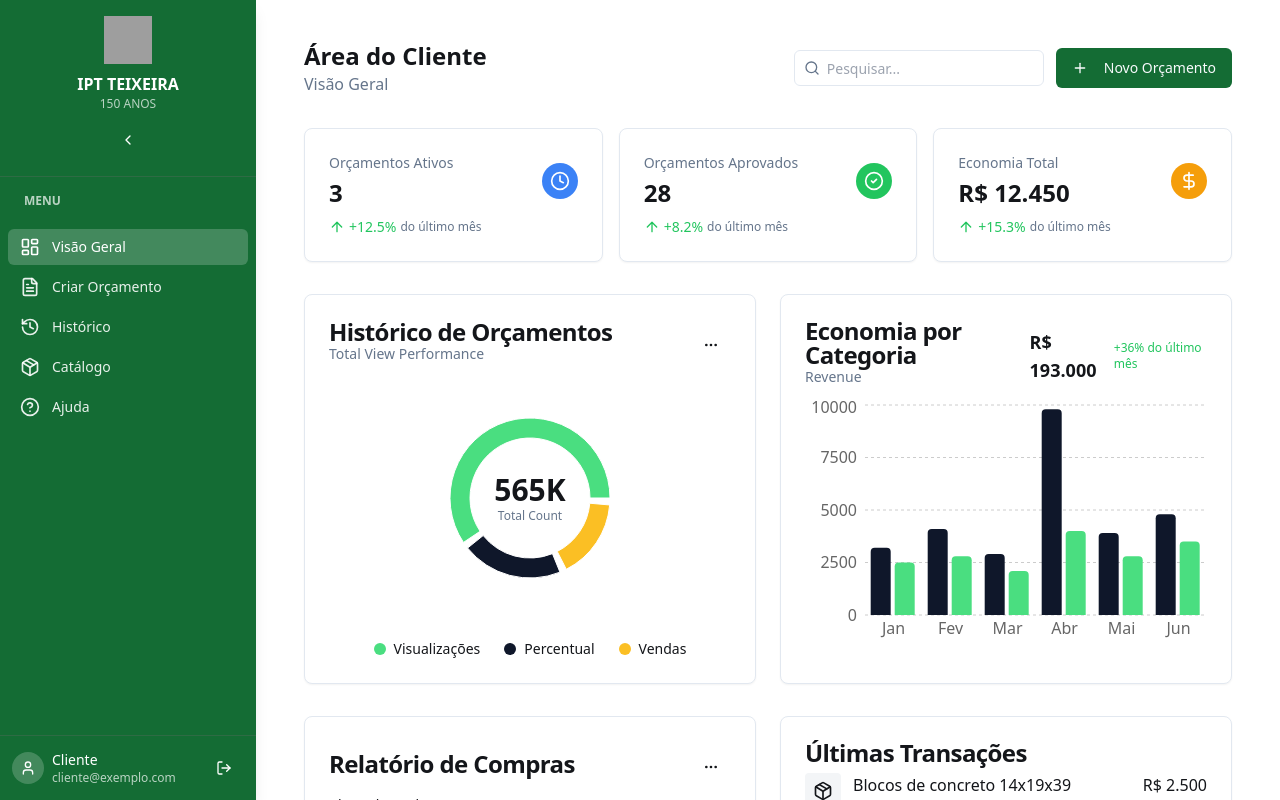
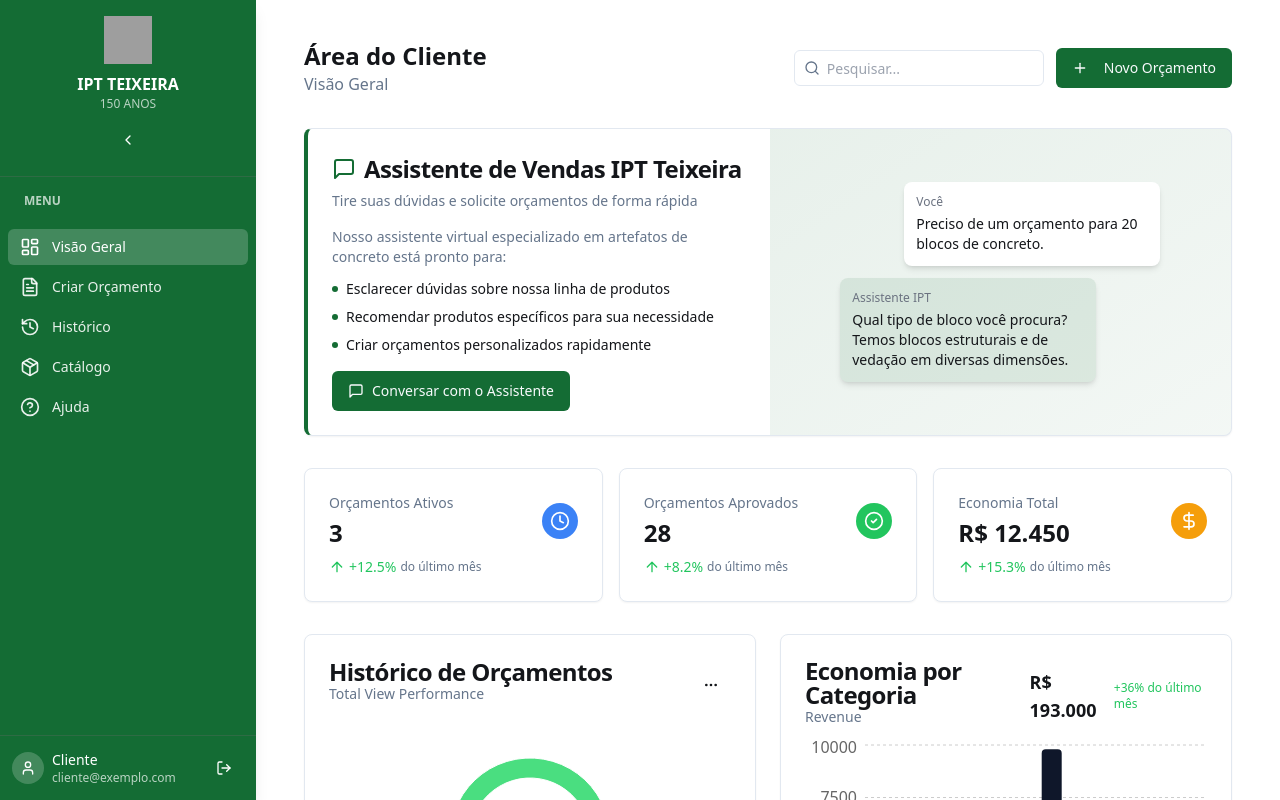
Before and after one commit to gabiebia14/concrete-bid-buddy, a React (Vite) app: page /dashboard in a window 1280 px wide. Built offline with nearby package versions, Linux system fonts and the light colour scheme; grey boxes are pictures that could not be loaded.

Commit message:
Add assistant card to dashboard
Adds a card to the client dashboard highlighting the chat assistant feature for requesting quotes.

```diff
--- a/src/App.tsx
+++ b/src/App.tsx
@@ -10,6 +10,7 @@ import NotFound from './pages/NotFound';
 import ManagerDashboard from './pages/manager/Dashboard';
 import ManagerQuotes from './pages/manager/Quotes';
 import ManagerClients from './pages/manager/Clients';
+import { ChatInterface } from './components/ui/chat-interface';
 import './App.css';
 
 const queryClient = new QueryClient();
@@ -29,6 +30,7 @@ function App() {
               <Route path="/criar-orcamento" element={<CreateQuote />} />
               <Route path="/historico" element={<QuoteHistory />} />
               <Route path="/catalogo" element={<Catalog />} />
+              <Route path="/chat-assistant" element={<ChatInterface />} />
 
               {/* Páginas para Gerentes */}
               <Route path="/manager/dashboard" element={<ManagerDashboard />} />
--- a/src/pages/Dashboard.tsx
+++ b/src/pages/Dashboard.tsx
@@ -1,10 +1,9 @@
-
 import { useState } from 'react';
 import { Layout } from '@/components/layout/Layout';
-import { Card, CardContent, CardDescription, CardHeader, CardTitle } from '@/components/ui/card';
+import { Card, CardContent, CardDescription, CardHeader, CardTitle, CardFooter } from '@/components/ui/card';
 import { Tabs, TabsList, TabsTrigger, TabsContent } from '@/components/ui/tabs';
 import { Button } from '@/components/ui/button';
-import { Search, Plus, ArrowUp, ArrowDown, MoreHorizontal, DollarSign, Package, Clock, CircleCheck } from 'lucide-react';
+import { Search, Plus, ArrowUp, ArrowDown, MoreHorizontal, DollarSign, Package, Clock, CircleCheck, MessageSquare } from 'lucide-react';
 import { ResponsiveContainer, PieChart, Pie, BarChart, Bar, Cell, XAxis, YAxis, CartesianGrid, Tooltip, Legend } from 'recharts';
 import { Link } from 'react-router-dom';
 import { Progress } from '@/components/ui/progress';
@@ -13,7 +12,6 @@ import { TransactionItem } from '@/lib/types';
 export default function Dashboard() {
   const [period, setPeriod] = useState('month');
 
-  // Dados simulados para o dashboard do cliente
   const statsData = [
     {
       title: 'Orçamentos Ativos',
@@ -121,6 +119,61 @@ export default function Dashboard() {
             </Button>
           </div>
         </div>
+
+        <Card className="mb-8 border-l-4 border-l-primary overflow-hidden">
+          <div className="flex flex-col md:flex-row">
+            <div className="md:w-1/2 p-6">
+              <CardHeader className="p-0 pb-4">
+                <CardTitle className="text-xl md:text-2xl flex items-center gap-2">
+                  <MessageSquare className="h-6 w-6 text-primary" />
+                  Assistente de Vendas IPT Teixeira
+                </CardTitle>
+                <CardDescription>
+                  Tire suas dúvidas e solicite orçamentos de forma rápida
+                </CardDescription>
+              </CardHeader>
+              <CardContent className="p-0 pb-4">
+                <p className="text-sm text-muted-foreground">
+                  Nosso assistente virtual especializado em artefatos de concreto está pronto para:
+                </p>
+                <ul className="mt-3 space-y-2">
+                  <li className="flex items-center gap-2 text-sm">
+                    <div className="h-1.5 w-1.5 rounded-full bg-primary"></div>
+                    <span>Esclarecer dúvidas sobre nossa linha de produtos</span>
+                  </li>
+                  <li className="flex items-center gap-2 text-sm">
+                    <div className="h-1.5 w-1.5 rounded-full bg-primary"></div>
+                    <span>Recomendar produtos específicos para sua necessidade</span>
+                  </li>
+                  <li className="flex items-center gap-2 text-sm">
+                    <div className="h-1.5 w-1.5 rounded-full bg-primary"></div>
+                    <span>Criar orçamentos personalizados rapidamente</span>
+                  </li>
+                </ul>
+              </CardContent>
+              <CardFooter className="p-0">
+                <Button asChild className="w-full md:w-auto">
+                  <Link to="/chat-assistant" className="flex items-center justify-center gap-2">
+                    <MessageSquare className="w-4 h-4" />
+                    Conversar com o Assistente
+                  </Link>
+                </Button>
+              </CardFooter>
+            </div>
+            <div className="md:w-1/2 bg-gradient-to-br from-primary/10 to-primary/5 flex items-center justify-center p-6">
+              <div className="max-w-xs">
+                <div className="bg-white dark:bg-gray-800 rounded-lg p-3 shadow-md mb-3 ml-auto max-w-[80%]">
+                  <p className="text-xs text-gray-500 mb-1">Você</p>
+                  <p className="text-sm">Preciso de um orçamento para 20 blocos de concreto.</p>
+                </div>
+                <div className="bg-primary/10 rounded-lg p-3 shadow-md mr-auto max-w-[80%]">
+                  <p className="text-xs text-gray-500 mb-1">Assistente IPT</p>
+                  <p className="text-sm">Qual tipo de bloco você procura? Temos blocos estruturais e de vedação em diversas dimensões.</p>
+                </div>
+              </div>
+            </div>
+          </div>
+        </Card>
 
         <div className="grid grid-cols-1 md:grid-cols-3 gap-4 mb-8">
           {statsData.map((stat, index) => (
```
